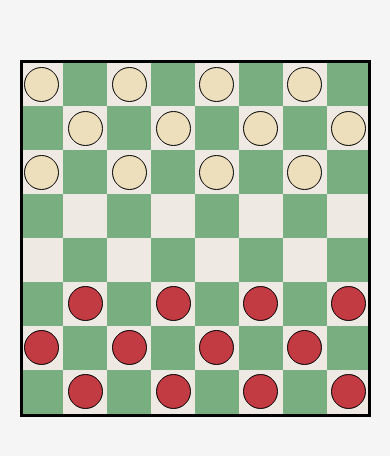
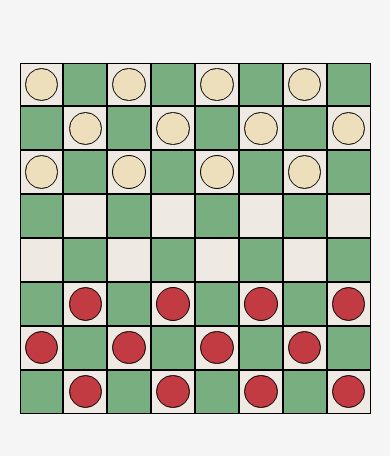
Before and after one commit to BaileyMcKelway/checkers, a React Native app: screen / in a window 390 px wide. Shown: the part 184-640 px from the top of the page. Built offline with nearby package versions, Linux system fonts and the light colour scheme.

Commit message:
fixing web css bug

```diff
--- a/components/Board.tsx
+++ b/components/Board.tsx
@@ -34,11 +34,10 @@ const styles = StyleSheet.create({
     flexDirection: 'column',
     width: '90%',
     height: 'auto',
+    maxWidth: 900,
+    maxHeight: 900,
     alignItems: 'center',
     justifyContent: 'center',
-    borderWidth: 3,
-    borderColor: 'black',
-    overflow: 'hidden',
   },
 });
 
--- a/components/Square.tsx
+++ b/components/Square.tsx
@@ -18,7 +18,7 @@ import {
 
 const windowWidth = Dimensions.get('window').width;
 const squaresPerRow = 8;
-const squareSize = (windowWidth * 0.9) / squaresPerRow;
+const squareSize = Math.min((windowWidth * 0.9) / squaresPerRow, 112.5);
 
 interface SquareProps {
   row: number;
@@ -77,15 +77,17 @@ const Square: React.FC<SquareProps> = ({
 
 const styles = StyleSheet.create({
   square: {
-    width: '11.25%',
-    height: '11.25%',
+    width: squareSize,
+    height: squareSize,
     alignItems: 'center',
     justifyContent: 'center',
+    borderWidth: 0.5,
+    borderColor: 'black',
   },
   checker: {
     width: '80%',
     height: '80%',
-    borderRadius: 25,
+    borderRadius: squareSize * 0.4,
     alignItems: 'center',
     justifyContent: 'center',
     borderWidth: 0.5,
--- a/package.json
+++ b/package.json
@@ -9,10 +9,14 @@
     "web": "expo start --web"
   },
   "dependencies": {
+    "@expo/metro-runtime": "~3.1.3",
+    "@react-native/babel-preset": "^0.75.0-main",
     "expo": "~50.0.14",
     "expo-status-bar": "~1.11.1",
     "react": "18.2.0",
-    "react-native": "0.73.6"
+    "react-dom": "18.2.0",
+    "react-native": "0.73.6",
+    "react-native-web": "~0.19.6"
   },
   "devDependencies": {
     "@babel/core": "^7.20.0",
```
Also changed, not shown: 2 other files (tests, documents, lock files or other folders).
